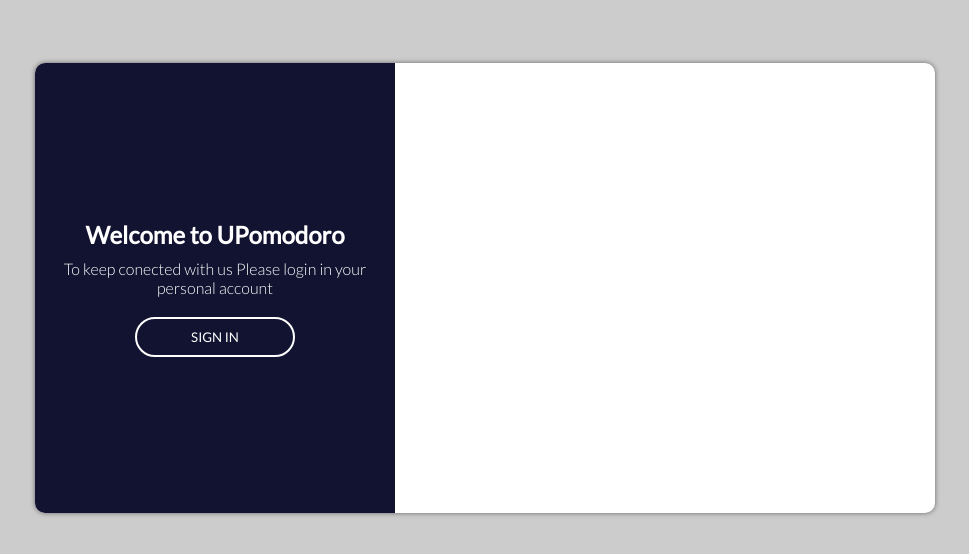
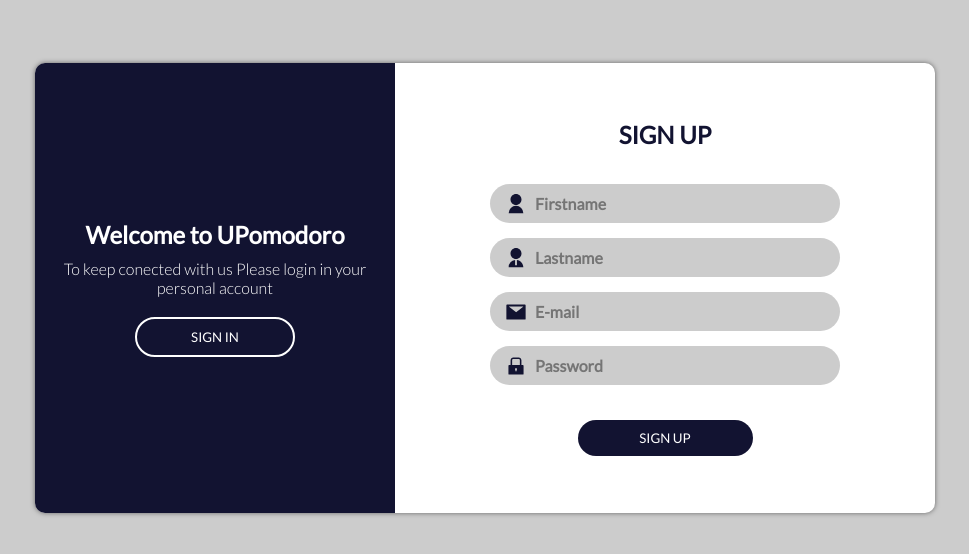
Before and after one commit to Kakaziu/pomodoro_client, a React (Vite) app: page /register in a window 1280 px wide. Shown: the part 112-666 px from the top of the page, without its empty margins (155-1124 px from the left). Built offline with nearby package versions, Linux system fonts and the light colour scheme.

Commit message:
feat: icon type

```diff
--- a/src/components/Account/index.tsx
+++ b/src/components/Account/index.tsx
@@ -30,6 +30,30 @@
           {type === "REGISTER" ? "SIGN IN" : "SIGN UP"}
         </Button>
       </InfoAccount>
+      <Form
+        type={type}
+        camps={[
+          {
+            type: "Firstname",
+            inputType: "text",
+          },
+
+          {
+            type: "Lastname",
+            inputType: "text",
+          },
+
+          {
+            type: "E-mail",
+            inputType: "email",
+          },
+
+          {
+            type: "Password",
+            inputType: "password",
+          },
+        ]}
+      />
     </AccountTag>
   );
 };
--- a/src/components/Form/index.tsx
+++ b/src/components/Form/index.tsx
@@ -1,40 +1,23 @@
 import { FunctionComponent } from "react";
+import { Button } from "../Button/styled";
 import { FormTag, Camp } from "./styled";
-import { RiUserFill, RiUser2Fill } from "react-icons/ri";
-import { AiFillMail, AiFillLock } from "react-icons/ai";
 import { IForm } from "./protocol";
+import IconType from "../IconType";
 
-const Form: FunctionComponent<IForm> = ({ type }) => {
+const Form: FunctionComponent<IForm> = ({ type, camps }) => {
   return (
     <FormTag>
       <h1>{type === "REGISTER" ? "SIGN UP" : "SIGN IN"}</h1>
-      <Camp>
-        <span>
-          <RiUserFill size="22" color="#121331" />
-        </span>
-        <input type="text" placeholder="Firstname" />
-      </Camp>
-
-      <Camp>
-        <span>
-          <RiUser2Fill size="22" color="#121331" />
-        </span>
-        <input type="text" placeholder="Lastname" />
-      </Camp>
-
-      <Camp>
-        <span>
-          <AiFillMail size="22" color="#121331" />
-        </span>
-        <input type="email" placeholder="E-mail" />
-      </Camp>
-
-      <Camp>
-        <span>
-          <AiFillLock size="22" color="#121331" />
-        </span>
-        <input type="password" placeholder="Password" />
-      </Camp>
+      {camps.map((camp) => {
+        return (
+          <Camp>
+            <span>
+              <IconType type={camp.type} />
+            </span>
+            <input type={camp.inputType} placeholder={camp.type} />
+          </Camp>
+        );
+      })}
 
       <Button
         width="35%"
--- /dev/null
+++ b/src/components/IconType/index.tsx
@@ -0,0 +1,19 @@
+import { RiUserFill, RiUser2Fill } from "react-icons/ri";
+import { AiFillMail, AiFillLock } from "react-icons/ai";
+
+interface IIconType {
+  type: string;
+}
+
+const IconType: FunctionComponent<IIconType> = ({ type }) => {
+  return (
+    <>
+      {type === "Firstname" ? <RiUserFill size="22" color="#121331" /> : <></>}
+      {type === "Lastname" ? <RiUser2Fill size="22" color="#121331" /> : <></>}
+      {type === "E-mail" ? <AiFillMail size="22" color="#121331" /> : <></>}
+      {type === "Password" ? <AiFillLock size="22" color="#121331" /> : <></>}
+    </>
+  );
+};
+
+export default IconType;
```
Also changed, not shown: src/components/Form/protocol.ts (+8 -0 lines).
